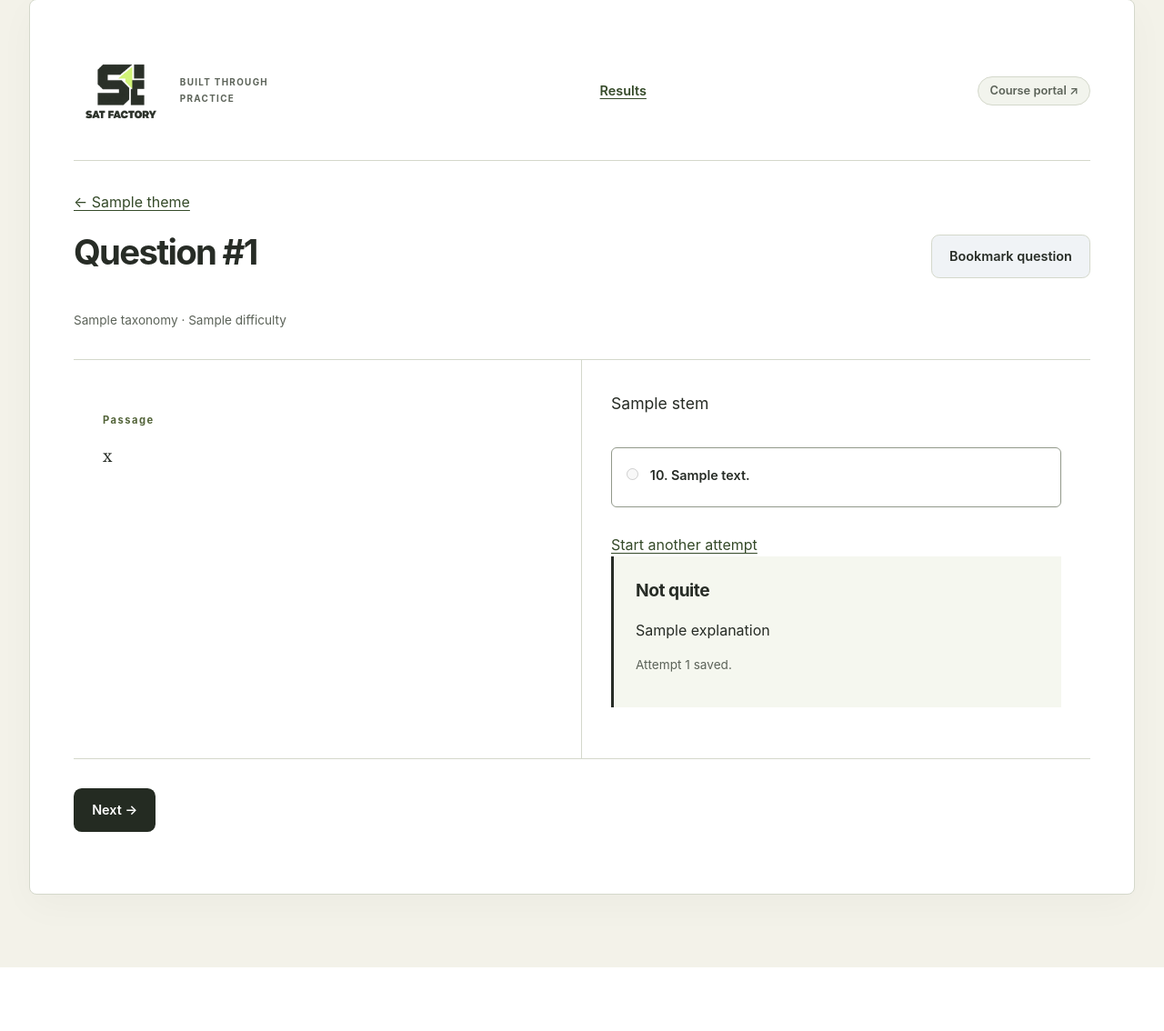
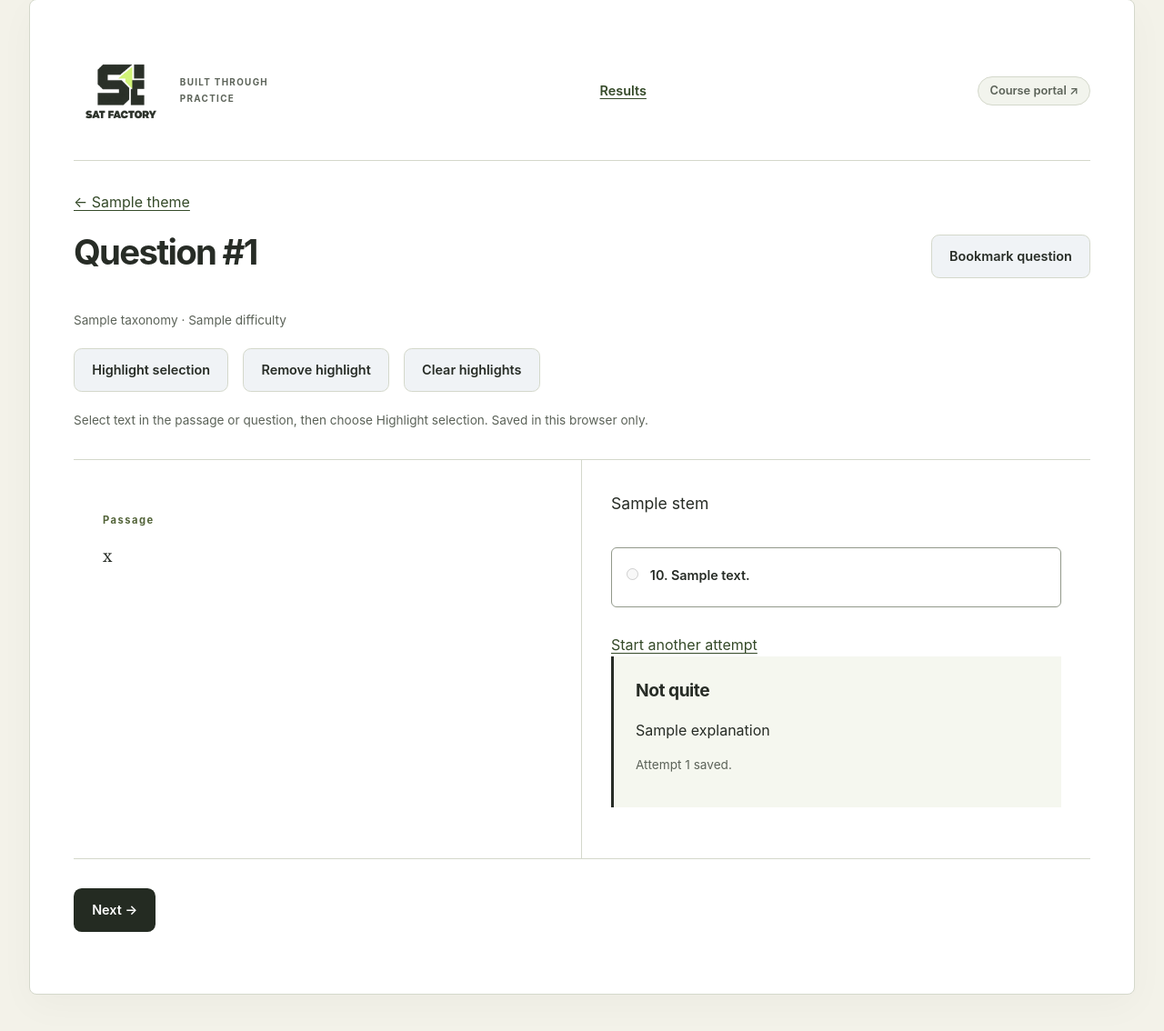
Before and after one commit to Boburbek0717/Student_Attendance_App, a FastAPI app: template app/templates/practice_question.html in a window 1280 px wide. Shown: the part 54-1188 px from the top of the page at 91% size. Before the commit the page ends 1118 px from the top, so only its background shows below. Run offline with FastAPI, Linux system fonts and the light colour scheme; the template is opened without the code that fills it: most values are stand-ins (such as "Sample title", 1, 10 or a date in 2020); parts of the project's set-up code (start-up, migrations or seed data) failed here and were passed over.

Commit message:
Add browser-local text highlights to student practice

```diff
--- /dev/null
+++ b/app/static/practice-highlights.js
@@ -0,0 +1,119 @@
+/* Local-only offsets: no question text, answers or credentials stored. */
+(function () {
+    "use strict";
+    function normalize(ranges, length) {
+        if (!Array.isArray(ranges) || ranges.length > 200) return [];
+        const valid = ranges.filter(r => Array.isArray(r) && r.length === 2 &&
+            Number.isInteger(r[0]) && Number.isInteger(r[1]) && r[0] >= 0 && r[1] <= length && r[0] < r[1])
+            .map(r => r.slice()).sort((a, b) => a[0] - b[0]);
+        const result = [];
+        for (const range of valid) {
+            const last = result[result.length - 1];
+            if (last && range[0] <= last[1]) last[1] = Math.max(last[1], range[1]);
+            else result.push(range);
+        }
+        return result;
+    }
+    function subtract(ranges, start, end) {
+        return ranges.flatMap(([a, b]) => {
+            if (b <= start || a >= end) return [[a, b]];
+            const parts = [];
+            if (a < start) parts.push([a, start]);
+            if (b > end) parts.push([end, b]);
+            return parts;
+        });
+    }
+    if (typeof module !== "undefined" && module.exports) module.exports = {normalize, subtract};
+    if (typeof document === "undefined") return;
+    const toolbar = document.getElementById("practice-highlights");
+    if (!toolbar) return;
+    const regions = new Map(Array.from(document.querySelectorAll("[data-highlight-region]"), element =>
+        [element.dataset.highlightRegion, {element, text: element.textContent, ranges: []}]));
+    const key = `sat-factory:highlights:v1:${toolbar.dataset.student}:${toolbar.dataset.revision}`;
+    const status = document.getElementById("highlight-status");
+    const add = document.getElementById("highlight-add");
+    const remove = document.getElementById("highlight-remove");
+    const clear = document.getElementById("highlight-clear");
+    let pending = null;
+    function render() {
+        for (const region of regions.values()) {
+            const fragment = document.createDocumentFragment();
+            let cursor = 0;
+            for (const [start, end] of region.ranges) {
+                fragment.append(document.createTextNode(region.text.slice(cursor, start)));
+                const mark = document.createElement("mark");
+                mark.className = "practice-highlight";
+                mark.textContent = region.text.slice(start, end);
+                fragment.append(mark);
+                cursor = end;
+            }
+            fragment.append(document.createTextNode(region.text.slice(cursor)));
+            region.element.replaceChildren(fragment);
+        }
+        clear.disabled = !Array.from(regions.values()).some(region => region.ranges.length);
+    }
+    try {
+        const stored = JSON.parse(localStorage.getItem(key) || "{}");
+        for (const [id, region] of regions) region.ranges = normalize(stored?.[id], region.text.length);
+    } catch (_) { /* Unavailable or malformed storage never blocks practice. */ }
+    function capture() {
+        const selection = window.getSelection();
+        if (!selection || selection.isCollapsed || !selection.rangeCount) return;
+        pending = null;
+        const range = selection.getRangeAt(0);
+        for (const [id, region] of regions) {
+            if (!region.element.contains(range.startContainer) || !region.element.contains(range.endContainer)) continue;
+            const prefix = document.createRange();
+            prefix.selectNodeContents(region.element);
+            prefix.setEnd(range.startContainer, range.startOffset);
+            const start = prefix.toString().length;
+            pending = {id, start, end: start + range.toString().length};
+            break;
+        }
+        add.disabled = remove.disabled = !pending;
+    }
+    function save(message) {
+        render();
+        pending = null;
+        add.disabled = remove.disabled = true;
+        window.getSelection()?.removeAllRanges();
+        try {
+            if (clear.disabled) localStorage.removeItem(key);
+            else localStorage.setItem(key, JSON.stringify(Object.fromEntries(
+                Array.from(regions, ([id, region]) => [id, region.ranges]))));
+            status.textContent = message + " Saved in this browser only.";
+        } catch (_) {
+            status.textContent = message + " Browser storage is unavailable; these changes last until you leave this page.";
+        }
+    }
+    document.addEventListener("selectionchange", capture);
+    // Preserve the selected range when mouse users activate toolbar buttons.
+    for (const button of [add, remove]) button.addEventListener("mousedown", event => event.preventDefault());
+    add.addEventListener("click", () => {
+        if (!pending) return;
+        const region = regions.get(pending.id);
+        if (region.ranges.length >= 199) {
+            status.textContent = "Too many highlights. Clear or remove some before adding more.";
+            return;
+        }
+        region.ranges = normalize([...region.ranges, [pending.start, pending.end]], region.text.length);
+        save("Text highlighted.");
+    });
+    remove.addEventListener("click", () => {
+        if (!pending) return;
+        const region = regions.get(pending.id);
+        const remaining = subtract(region.ranges, pending.start, pending.end);
+        if (remaining.length > 200) {
+            status.textContent = "Too many separate highlights. Clear some before splitting another.";
+            return;
+        }
+        region.ranges = remaining;
+        save("Highlight removed from selection.");
+    });
+    clear.addEventListener("click", () => {
+        for (const region of regions.values()) region.ranges = [];
+        save("Highlights cleared.");
+    });
+    render();
+    toolbar.hidden = false;
+})();
--- a/app/static/style.css
+++ b/app/static/style.css
@@ -538,3 +538,6 @@ main.qb-workspace { max-width: 76rem; }
 
 .qb-import-item { padding: 1rem 0; border-bottom: 1px solid var(--line); }
 .qb-import-item summary { cursor: pointer; font-weight: 600; }
+
+.practice-highlight { background: #f4df72; color: #20251f; padding: 0; }
+[data-highlight-region] { user-select: text; -webkit-user-select: text; }
--- a/app/templates/base.html
+++ b/app/templates/base.html
@@ -4,7 +4,7 @@
     <meta charset="UTF-8">
     <meta name="viewport" content="width=device-width, initial-scale=1">
     <title>{% block title %}SAT Factory{% endblock %}</title>
-    <link rel="stylesheet" href="{{ url_for('static', path='/style.css') }}?v=pdf-import-1">
+    <link rel="stylesheet" href="{{ url_for('static', path='/style.css') }}?v=practice-highlights-1">
 </head>
 <body class="{% block body_class %}{% endblock %}">
     <a class="skip-link" href="#main-content">Skip to content</a>
--- a/app/templates/practice_question.html
+++ b/app/templates/practice_question.html
@@ -5,12 +5,18 @@
 <nav class="qb-actions" aria-label="Practice navigation"><a href="/student/questions/themes/{{ theme.id }}">← {{ theme.name }}</a></nav>
 <div class="dashboard-heading"><h1>Question #{{ question.id }}</h1><form method="post" action="/student/questions/{{ question.id }}/bookmark"><input type="hidden" name="csrf" value="{{ csrf_token }}"><input type="hidden" name="saved" value="{{ 'no' if saved else 'yes' }}"><button class="secondary">{{ 'Remove bookmark' if saved else 'Bookmark question' }}</button></form></div>
 <p class="hint">{{ taxonomy|join(' · ') }} · {{ content.difficulty|capitalize }}</p>
+<div id="practice-highlights" data-student="{{ user.id }}" data-revision="{{ content.id }}" hidden>
+<div class="qb-actions" role="group" aria-label="Text highlighting"><button type="button" id="highlight-add" class="secondary" disabled>Highlight selection</button><button type="button" id="highlight-remove" class="secondary" disabled>Remove highlight</button><button type="button" id="highlight-clear" class="secondary">Clear highlights</button></div>
+<p class="hint" id="highlight-status" role="status">Select text in the passage or question, then choose Highlight selection. Saved in this browser only.</p>
+</div>
 {% if error %}<p class="error" role="alert">{{ error }} <a href="/student/questions/{{ question.id }}">Reload question</a></p>{% endif %}
 <div class="qb-preview {% if not content.passage %}qb-preview-single{% endif %}">
-{% if content.passage %}<section class="qb-passage" aria-label="Passage"><h2 class="eyebrow">Passage</h2><div class="qb-prose">{{ content.passage }}</div></section>{% endif %}
+{% if content.passage %}<section class="qb-passage" aria-label="Passage"><h2 class="eyebrow">Passage</h2><div class="qb-prose" data-highlight-region="passage">{{ content.passage }}</div></section>{% endif %}
 <section class="qb-question"><form method="post" action="/student/questions/{{ question.id }}/answer"><input type="hidden" name="csrf" value="{{ csrf_token }}"><input type="hidden" name="revision_id" value="{{ content.id }}"><input type="hidden" name="retry_key" value="{{ retry_key }}">
-<fieldset class="practice-answers"><legend class="qb-prose">{{ content.stem }}</legend>{% for choice in choices %}<label class="practice-choice"><input type="radio" name="choice_id" value="{{ choice.id }}" required {% if attempt %}disabled{% if attempt.choice_id==choice.id %} checked{% endif %}{% endif %}><span>{{ 'ABCDEF'[choice.position] if choice.position<6 else choice.position+1 }}. {{ choice.text }}</span></label>{% endfor %}</fieldset>
+<fieldset class="practice-answers"><legend class="qb-prose" data-highlight-region="question">{{ content.stem }}</legend>{% for choice in choices %}<label class="practice-choice"><input type="radio" name="choice_id" value="{{ choice.id }}" required {% if attempt %}disabled{% if attempt.choice_id==choice.id %} checked{% endif %}{% endif %}><span>{{ 'ABCDEF'[choice.position] if choice.position<6 else choice.position+1 }}. {{ choice.text }}</span></label>{% endfor %}</fieldset>
 {% if not attempt %}<button>Check answer</button>{% else %}<a href="/student/questions/{{ question.id }}?retry=1">Start another attempt</a>{% endif %}</form>
 {% if attempt %}<section class="qb-answer" role="status"><h2>{{ 'Correct' if attempt.is_correct else 'Not quite' }}</h2>{% for choice in choices %}{% if choice.id==answer.choice_id %}<p><strong>Correct answer: {{ 'ABCDEF'[choice.position] if choice.position<6 else choice.position+1 }}</strong></p>{% endif %}{% endfor %}{% if explanation %}<p class="qb-prose">{{ explanation }}</p>{% endif %}<p class="hint">Attempt {{ attempt.number }} saved.</p></section>{% endif %}</section></div>
 <nav class="qb-actions" aria-label="Question navigation">{% if previous %}<a class="button secondary" href="/student/questions/{{ previous }}">← Previous</a>{% endif %}{% if following %}<a class="button" href="/student/questions/{{ following }}">Next →</a>{% else %}<a class="button" href="/student/questions/themes/{{ theme.id }}">Back to {{ theme.name }}</a>{% endif %}</nav>
 {% endblock %}
+
+{% block scripts %}<script src="/static/practice-highlights.js?v=1" defer></script>{% endblock %}
```
Also changed, not shown: docs/pilot-handover.md (+18 -0 lines), docs/product-backlog.md (+18 -0 lines), tests/test_practice_highlights.cjs (added, +18 -0 lines).
